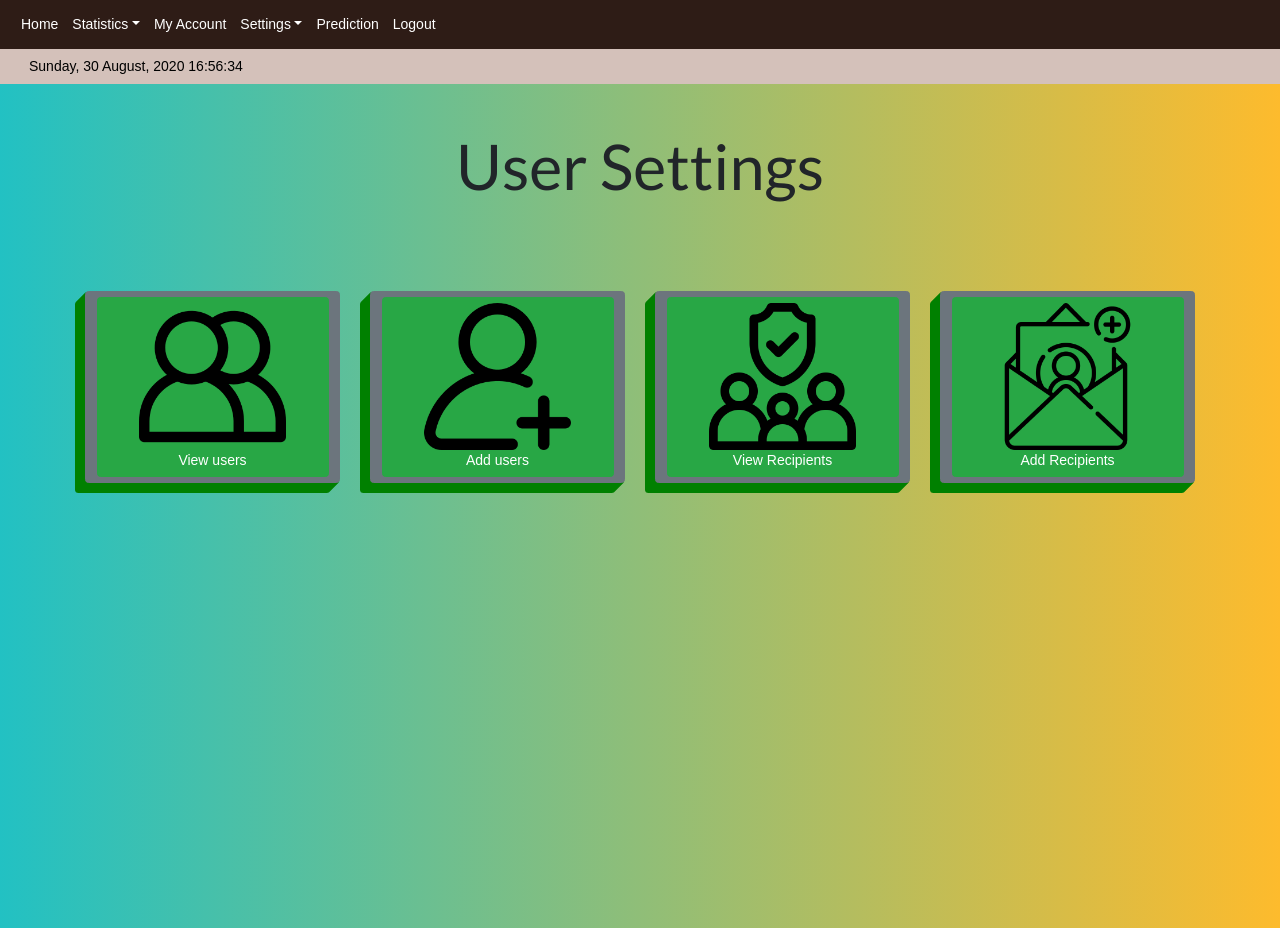
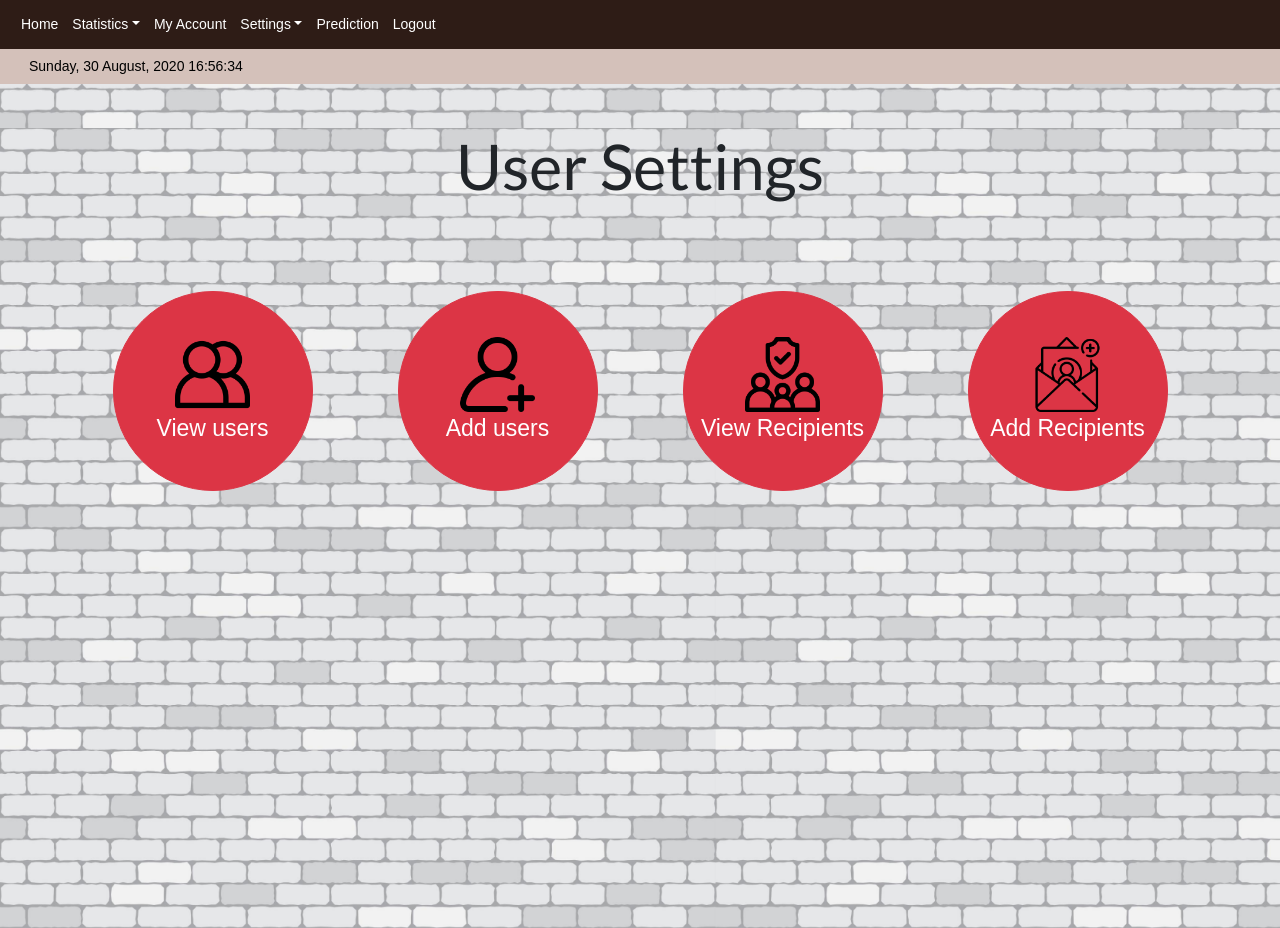
Before and after one commit to bitRondo/human-tracking-surveillance, a Django app: page /system/user_settings in a window 1280 px wide. Run offline with Django 3.2, Linux system fonts and the light colour scheme; the visitor is signed in with stand-in values (Sample User, id 1); some libraries are stand-ins or nearby versions.

Commit message:
Update userSetting.html

```diff
--- a/systemManagement/templates/systemManagement/userSetting.html
+++ b/systemManagement/templates/systemManagement/userSetting.html
@@ -4,8 +4,8 @@
 {% block content %}
 <style>
 body,html{
-        /* background-image: url('https://embridgeconsulting.com/wp-content/uploads/2014/10/homepage-background.jpg'); */
-        background: linear-gradient(to right, #22c1c3, #fdbb2d);
+        background-image: url("/static/background/Brick wall background.png");
+        /* background: linear-gradient(to right, #22c1c3, #fdbb2d); */
         background-size: cover;
         background-repeat: no-repeat;
         height: 100%;
@@ -13,14 +13,11 @@ body,html{
 }
 .btn3D{
      /* background-color: #2e1c16;  */
-    box-shadow: -10px 10px green, -9px 9px green, -8px 8px green, -7px 7px green, -6px 6px green, -5px 5px green, -4px 4px green, -3px 3px green, -2px 2px green, -1px 1px green;
+    box-shadow: -10px 10px red, -9px 9px red, -8px 8px red, -7px 7px red, -6px 6px red, -5px 5px red, -4px 4px red, -3px 3px red, -2px 2px red, -1px 1px red;
     /* border: 1px solid orange; */
 
 }
 .btn:hover{
-    margin: 0px;
-    padding: 0px;
-    border-radius: 25%;
 }
 </style>
 <div id="user">
@@ -29,22 +26,22 @@ body,html{
                 <div class="row text-center">
                     <div class="col col-md-3">
                         <div style="margin-bottom: 3vw;"></div>
-                        <a href="{% url 'all_users' %}" class="btn3D btn btn-secondary text-center" name="view_user" title="view currently registered user accounts" data-toggle="tooltip" data-placement="bottom" > <button class="btn btn-success"><img src="/static/images/view-user.png" style="width: 70%;" alt="Null"> <br>View users </button></a>
+                        <a href="{% url 'all_users' %}" class="text-center" name="view_user" title="view currently registered user accounts" data-toggle="tooltip"> <button class="btn btn-danger" style="border-radius: 100%; width: 200px; height: 200px;"><img src="/static/images/view-user.png" style="height: 75px; width: 75px; " alt="Null"> <br><p style="font-size: 23px;">View users</p> </button></a>
                     </div>
 
                     <div class="col col-md-3">
                         <div style="margin-bottom: 3vw;"></div>
-                        <a href="{% url 'register' %}" class="btn3D btn btn-secondary text-center"name="add_user" title="Add new user account" data-toggle="tooltip"> <button class="btn btn-success"  ><img src="/static/images/add-user.png" style="width: 70%;" alt="Null"><br>Add users </button></a>
+                        <a href="{% url 'register' %}" class="text-center"name="add_user" title="Add new user account" data-toggle="tooltip"> <button class="btn btn-danger"  style="border-radius: 100%; width: 200px; height: 200px;"><img src="/static/images/add-user.png" style="height: 75px; width: 75px; " alt="Null"><br><p style="font-size: 23px;">Add users</p> </button></a>
                     </div>
 
                     <div class="col col-md-3">
                         <div style="margin-bottom: 3vw;"></div>
-                        <a href="{% url 'Security' %}" class="btn3D btn btn-secondary text-center" name="view_recipient" title="View all security recipients" data-toggle="tooltip"> <button class="btn btn-success" ><img src="/static/images/view-recipients.png" style="width: 70%;" alt="Null"><br>View Recipients</button></a>
+                        <a href="{% url 'Security' %}" class="text-center" name="view_recipient" title="View all security recipients" data-toggle="tooltip"> <button class="btn btn-danger" style="border-radius: 100%; width: 200px; height: 200px;"><img src="/static/images/view-recipients.png" style="height: 75px; width: 75px;" alt="Null"><br><p style="font-size: 23px;">View Recipients</p> </button></a>
                     </div>
 
                     <div class="col col-md-3">
                         <div style="margin-bottom: 3vw;"></div>
-                        <a href="{% url 'RecipientAdd' %}" class="btn3D btn btn-secondary text-center" name="add_recipient" title="Add new security recipient" data-toggle="tooltip"> <button class="btn btn-success" ><img src="/static/images/add-recipients.png" style="width: 70%;" alt="Null"><br>Add Recipients</button></a>
+                        <a href="{% url 'RecipientAdd' %}" class="text-center" name="add_recipient" title="Add new security recipient" data-toggle="tooltip"> <button class="btn btn-danger" style="border-radius: 100%; width: 200px; height: 200px;"><img src="/static/images/add-recipients.png" style="height: 75px; width: 75px;" alt="Null"><br><p style="font-size: 23px;">Add Recipients</p></button></a>
                     </div>
 
                 </div>
```
